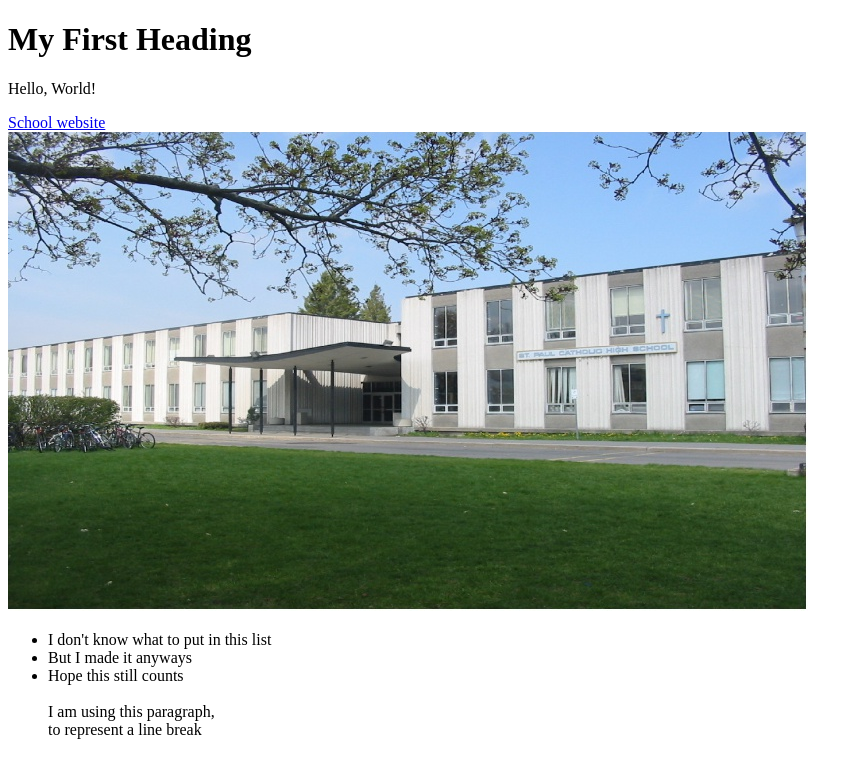
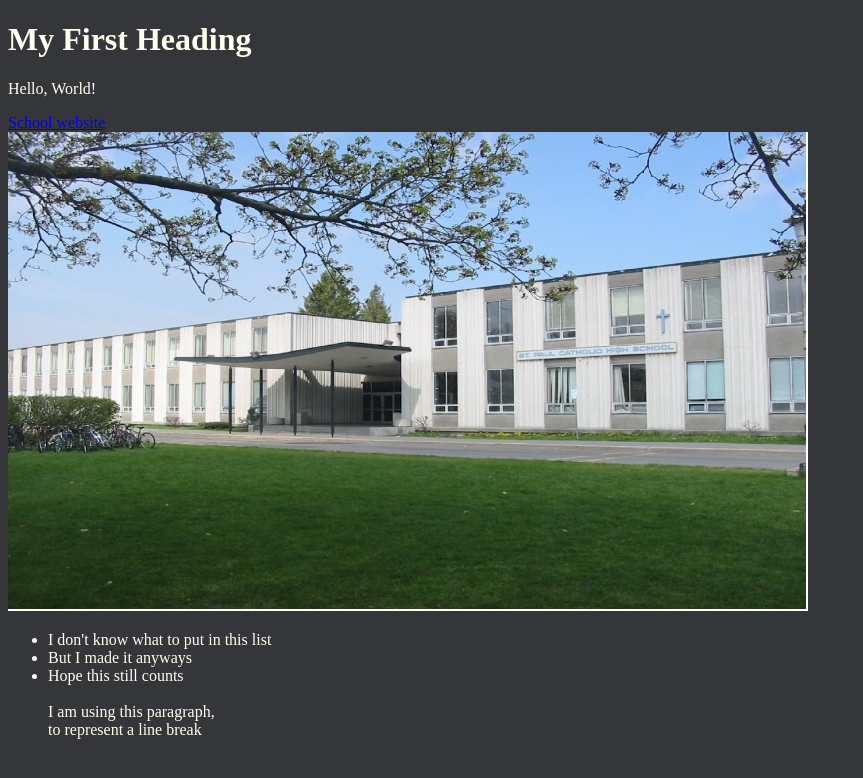
Before and after one commit to DavidP-H/Unit2-03, a plain HTML site: page index.html in a window 1280 px wide. Shown: the whole page, without its empty margins (0-863 px from the left). Drawn offline with Linux system fonts and the light colour scheme.

Commit message:
Changed Style

```diff
--- a/index.html
+++ b/index.html
@@ -6,6 +6,12 @@
 <meta name="keywords" content="PAH, website">
 <meta name="author" content="David Hart">
 <meta name="viewport" content="width=device-width, initial-scale-1.0">
+<style>
+body {background-color: #35363A;}
+h1   {color: Ivory;}
+p    {color: Ivory;}
+ul    {color: Ivory;}
+</style>
 <title>My first webpage, with image.</title>
 </head>
 
```
